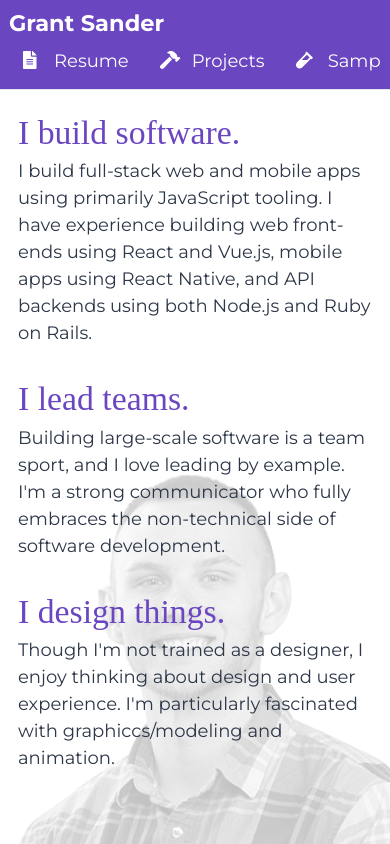
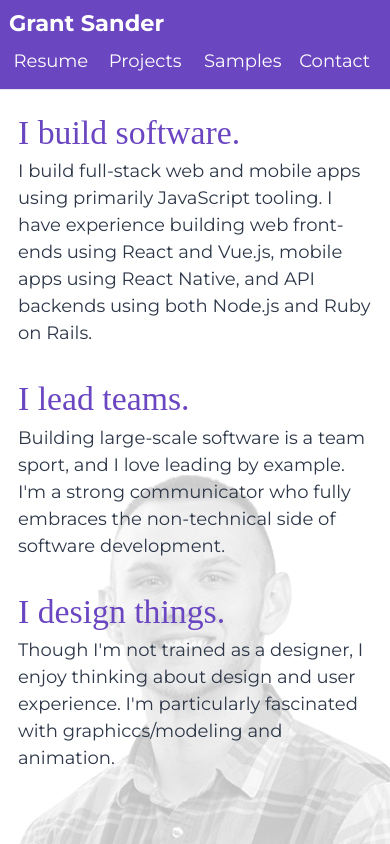
Before and after one commit to gksander/gksander-gatsby, a Gatsby site: page / in a window 390 px wide. Built offline with nearby package versions, Linux system fonts and the light colour scheme; Gatsby itself is replaced by a stand-in of ours; a web font is replaced by a local one.

Commit message:
Revert "Tweak layout"
This reverts commit 9d86649f3654404f7f67842e6d04a60ab964843e.

```diff
--- a/src/components/Layout.tsx
+++ b/src/components/Layout.tsx
@@ -136,7 +136,7 @@ const Layout: React.FC<{ location?: any }> = ({ children, location }) => {
   return (
     <div className="flex flex-col md:flex-row md:flex-shrink-0 w-screen h-screen overflow-hidden bg-white">
       <AnimateSharedLayout>
-        <div className="sticky top-0 w-full border-b md:border-b-0 md:shadow-none md:w-64 p-2 md:p-4 flex flex-col bg-primary-700 text-white">
+        <div className="w-full border-b md:border-b-0 md:shadow-none md:w-64 p-2 md:p-4 flex flex-col bg-primary-700 text-white">
           <div className="mb-1 md:mb-3">
             <Link
               to="/"
@@ -146,18 +146,18 @@ const Layout: React.FC<{ location?: any }> = ({ children, location }) => {
             </Link>
           </div>
           <div className="flex-1 flex md:flex-col">
-            <div className="md:flex-grow w-full">
-              <div className="overflow-x-auto md:overflow-x-hidden flex md:flex-col flex-row w-full">
+            <div className="md:flex-grow">
+              <div className="grid grid-cols-4 md:grid-cols-1 gap-2 overflow-x-auto">
                 {Links.map((link) => (
                   <Link
                     to={link.to}
                     key={link.to}
-                    className="flex items-center py-1 px-2 rounded hover:bg-primary-800 transition-all duration-200 mr-2 md:mr-0 md:mb-2"
+                    className="flex items-center p-1 rounded hover:bg-primary-800 transition-all duration-200"
                     activeClassName="bg-primary-800"
                     partiallyActive
                   >
                     <div className="flex flex-1">
-                      <span className="w-8 px-1 tex-center md:inline">
+                      <span className="w-8 px-1 tex-center hidden md:inline">
                         <FontAwesomeIcon icon={link.icon} />
                       </span>
                       <span className="flex-1">{link.title}</span>
@@ -195,7 +195,7 @@ const Layout: React.FC<{ location?: any }> = ({ children, location }) => {
           </div>
         </div>
       </AnimateSharedLayout>
-      <main className="flex-1 overflow-auto relative absolute bottom-0 inset-x-0">
+      <main className="flex-1 overflow-auto relative">
         <motion.div
           className="absolute right-0 bottom-0"
           variants={headshotVariants}
```
